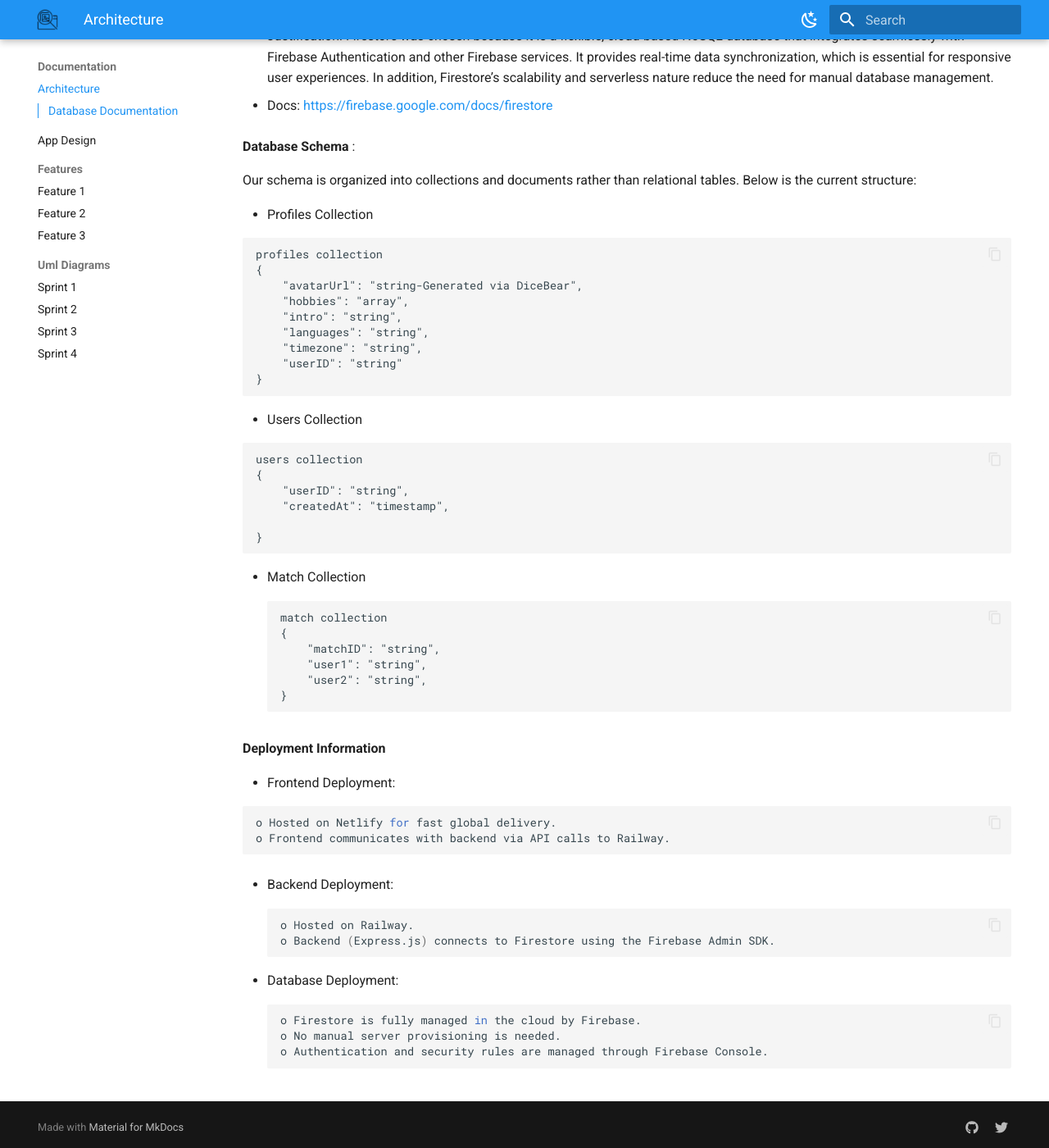
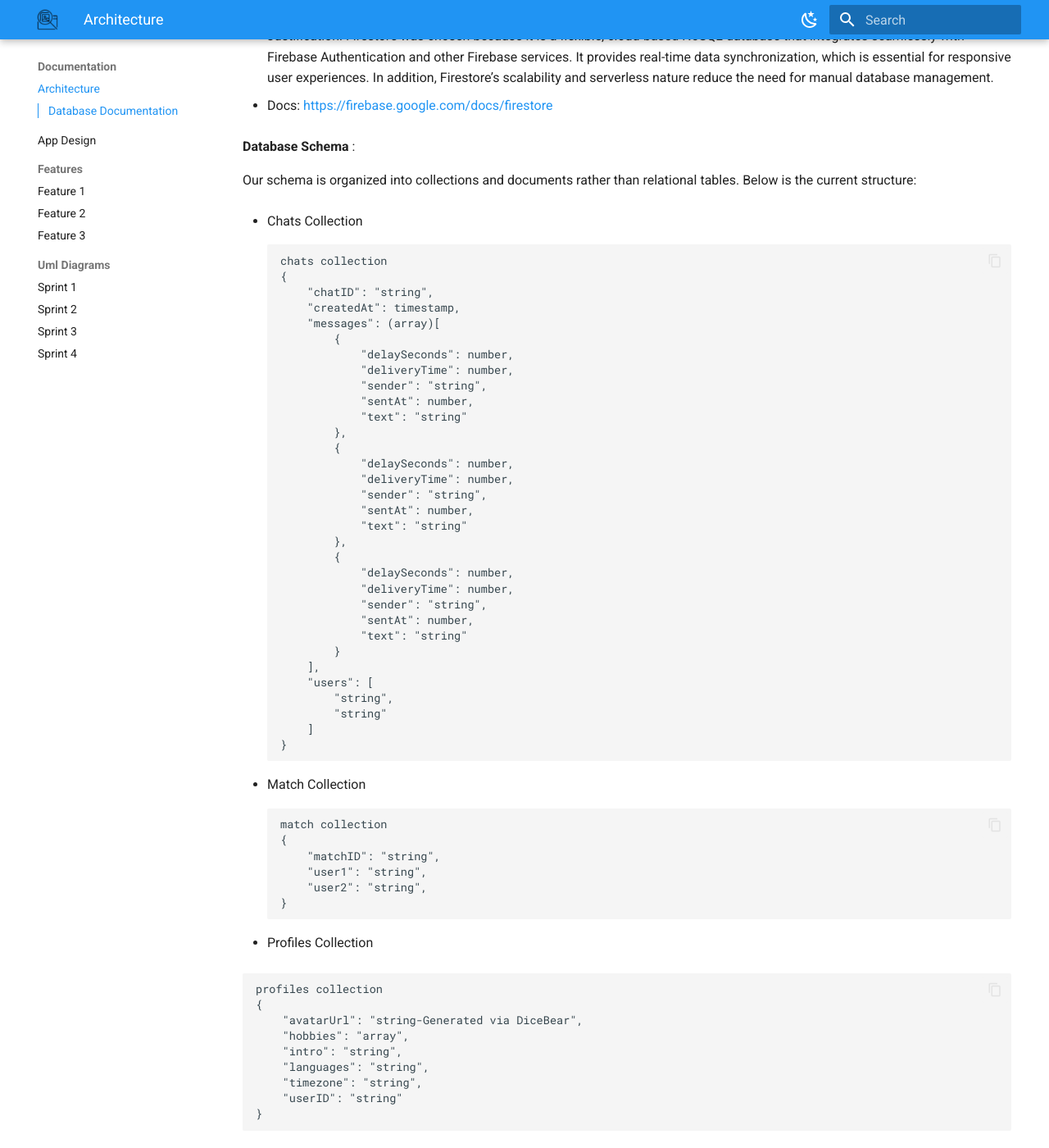
Before and after one commit to MakomaneTau/my-docs, an MkDocs documentation site: the page built from docs/documentation/architecture.md, in a window 1280 px wide and 1400 px high, scrolled down 297 px. Shown: the whole window at 82% size. Built offline with MkDocs 1.6.1 and Material for MkDocs 9.7.7, drawn with Linux system fonts in a browser that asks for light colours; some of the changed text lies outside the part shown.

Commit message:
updata database shcema on docs"

````diff
--- a/docs/documentation/architecture.md
+++ b/docs/documentation/architecture.md
@@ -118,6 +118,53 @@ Our schema is organized into collections and documents rather than relational ta
 Below is the current structure:
 
 
+- Chats Collection
+```NoSQL
+chats collection
+{
+    "chatID": "string",
+    "createdAt": timestamp,
+    "messages": (array)[
+        {
+            "delaySeconds": number,
+            "deliveryTime": number,
+            "sender": "string",
+            "sentAt": number,
+            "text": "string"
+        },
+        {
+            "delaySeconds": number,
+            "deliveryTime": number,
+            "sender": "string",
+            "sentAt": number,
+            "text": "string"
+        },
+        {
+            "delaySeconds": number,
+            "deliveryTime": number,
+            "sender": "string",
+            "sentAt": number,
+            "text": "string"
+        }
+    ],
+    "users": [
+        "string",
+        "string"
+    ]
+}
+```
+
+- Match Collection
+```NoSQL
+match collection
+{
+    "matchID": "string",
+    "user1": "string",
+    "user2": "string",
+}
+```
+
+
 - Profiles Collection
 
 ```NoSQL
@@ -129,6 +176,26 @@ profiles collection
     "languages": "string",
     "timezone": "string",
     "userID": "string"
+}
+```
+
+
+- Reports Collection
+```NoSQL
+reports collection
+{
+    "chatID": "string",
+    "message": {
+        "delaySeconds": "number",
+        "deliveryTime": "number",
+        "sender": "string",
+        "sentAt": "number",
+        "text": "string"
+    },
+    "reason": "string",
+    "reportedAt": "number",
+    "reporter": "string",
+    "status": "string",
 }
 ```
 
@@ -145,15 +212,8 @@ users collection
 ```
 
 
-- Match Collection
-```NoSQL
-match collection
-{
-    "matchID": "string",
-    "user1": "string",
-    "user2": "string",
-}
-```
+
+
 
 **Deployment Information**
 
````
Also changed, not shown: docs/workflow/testing.md (+3 -1 lines).
